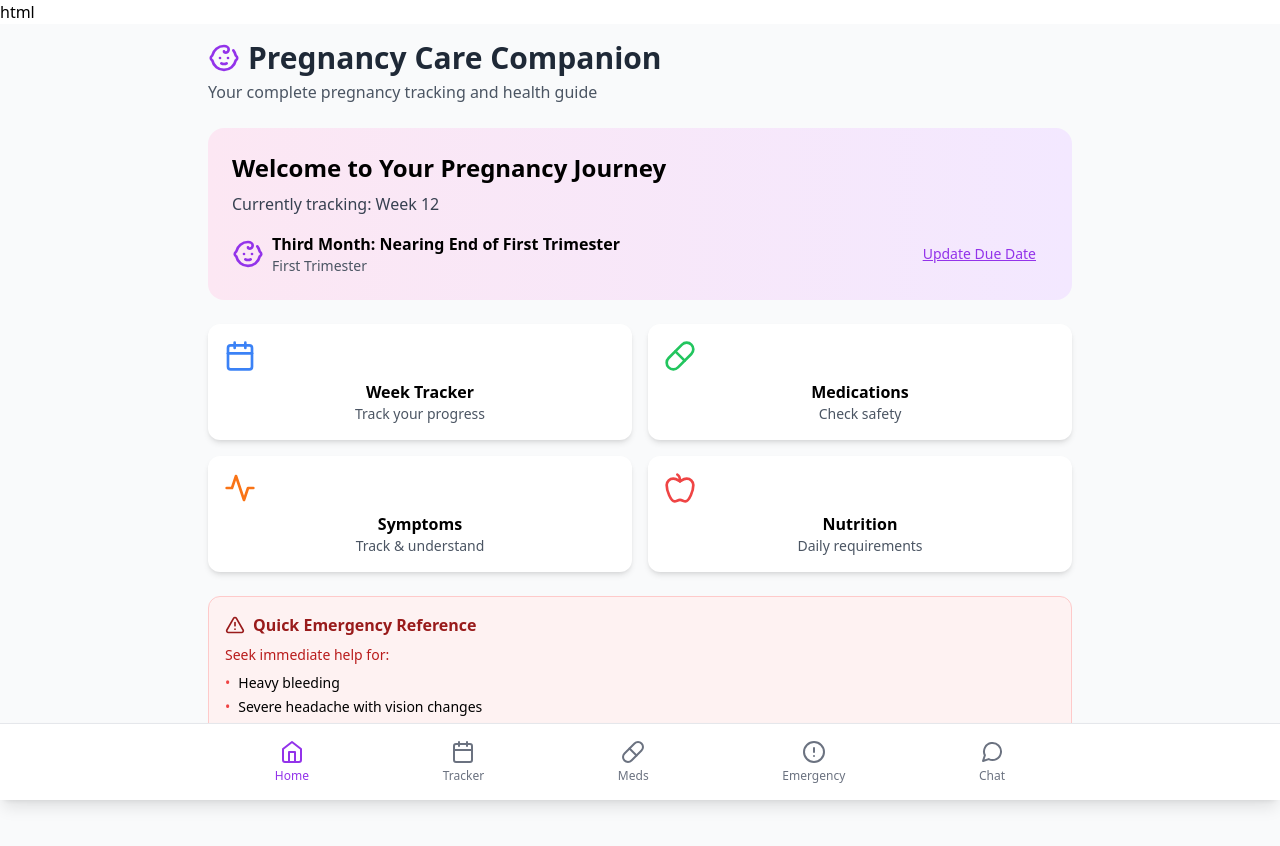
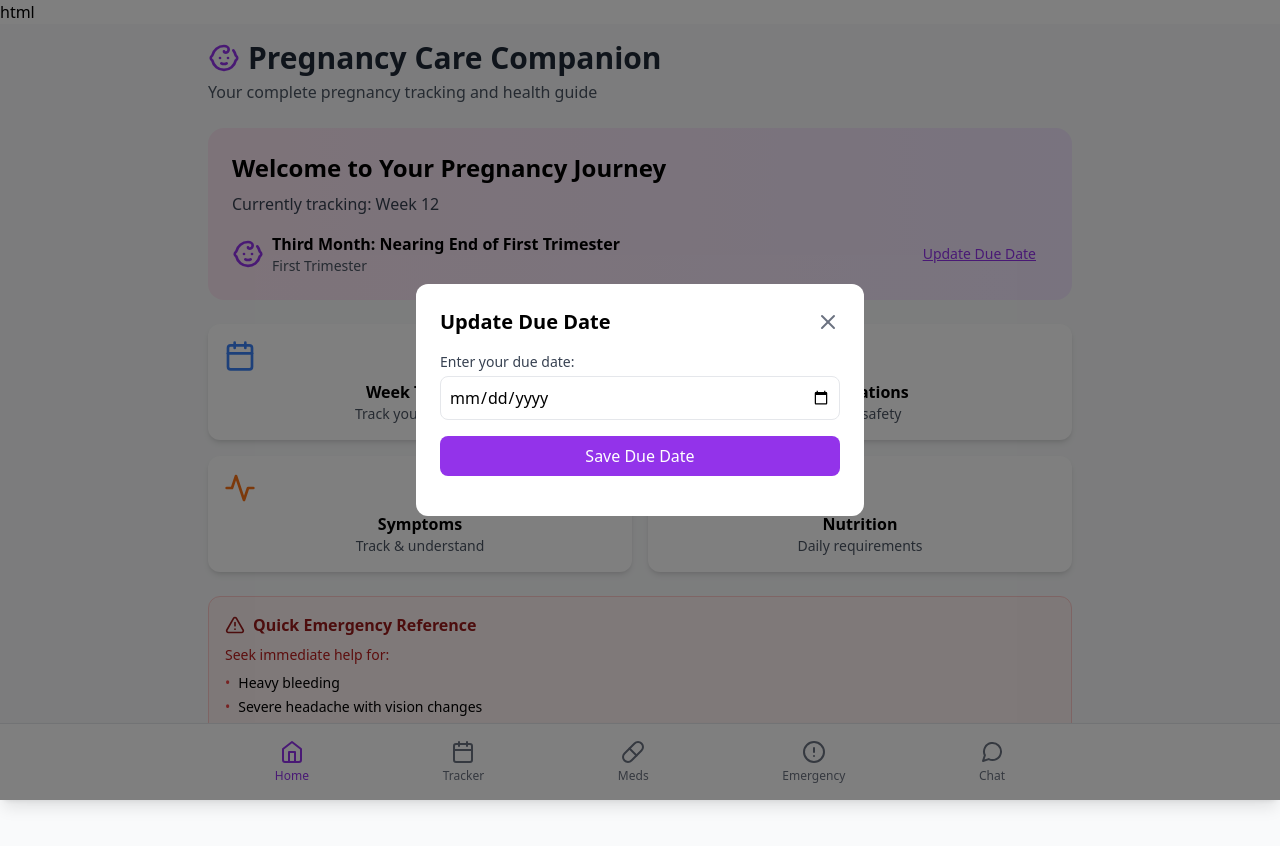
Before and after one commit to sguha07/pregnancy-tracker, a React (Vite) app: page / in a window 1280 px wide. Shown: the top 846 px of the page. Built offline with nearby package versions, Linux system fonts and the light colour scheme.

Commit message:
Update Due Date Patch

```diff
--- a/src/app.jsx
+++ b/src/app.jsx
@@ -229,10 +229,8 @@ export default function PregnancyTrackerApp() {
   const [activeTab, setActiveTab] = useState('home');
   const [dueDate, setDueDate] = useState(() => {
     const saved = localStorage.getItem('pregnancyDueDate');
-    console.log('Loaded due date from storage:', saved);
-    return saved || '';
+    return saved ? saved : '';
   });
-  // Use a number to force re-renders: 0 = closed, 1+ = open
   const [modalVersion, setModalVersion] = useState(() => {
     const saved = localStorage.getItem('pregnancyDueDate');
     return (!saved || saved === '') ? 1 : 0;
@@ -257,7 +255,6 @@ export default function PregnancyTrackerApp() {
   const [chatInput, setChatInput] = useState('');
   const chatEndRef = useRef(null);
 
-  // Debug state changes
   useEffect(() => {
     console.log('Modal version changed:', modalVersion, 'showModal:', showDueDateModal);
   }, [modalVersion, showDueDateModal]);
@@ -285,6 +282,15 @@ export default function PregnancyTrackerApp() {
       setDueDate(inputDate);
       localStorage.setItem('pregnancyDueDate', inputDate);
       setModalVersion(0);
+
+      // Calculate and update the current week
+      const today = new Date();
+      const due = new Date(inputDate);
+      const diffTime = due - today;
+      const diffDays = Math.ceil(diffTime / (1000 * 60 * 60 * 24));
+      const weeksRemaining = Math.floor(diffDays / 7);
+      const calculatedWeek = Math.max(1, Math.min(40, 40 - weeksRemaining));
+      setCurrentWeek(calculatedWeek);
     }
   };
 
@@ -323,11 +329,7 @@ export default function PregnancyTrackerApp() {
             </div>
           </div>
           <button
-            onClick={() => {
-              console.log('Update due date clicked');
-              console.log('Current modal version:', modalVersion);
-              setModalVersion(prev => prev + 1);
-            }}
+            onClick={() => setModalVersion(prev => prev + 1)}
             className="px-3 py-1 text-sm text-purple-600 hover:text-purple-800 underline cursor-pointer"
             type="button"
           >
@@ -790,6 +792,43 @@ export default function PregnancyTrackerApp() {
           )}
         </div>
 
+        {/* Due Date Modal */}
+        {showDueDateModal && (
+          <div className="fixed inset-0 bg-black bg-opacity-50 flex items-center justify-center z-50">
+            <div className="bg-white p-6 rounded-xl max-w-md w-full">
+              <div className="flex justify-between items-center mb-4">
+                <h3 className="text-xl font-bold">Update Due Date</h3>
+                <button
+                  onClick={() => setModalVersion(0)}
+                  className="text-gray-500 hover:text-gray-700"
+                >
+                  <X className="w-6 h-6" />
+                </button>
+              </div>
+              <form onSubmit={handleDueDateSubmit}>
+                <div className="mb-4">
+                  <label className="block text-sm font-medium text-gray-700 mb-1">
+                    Enter your due date:
+                  </label>
+                  <input
+                    type="date"
+                    name="dueDate"
+                    required
+                    className="w-full p-2 border rounded-lg"
+                    min={new Date().toISOString().split('T')[0]} // Prevent past dates
+                  />
+                </div>
+                <button
+                  type="submit"
+                  className="w-full bg-purple-600 text-white py-2 rounded-lg hover:bg-purple-700"
+                >
+                  Save Due Date
+                </button>
+              </form>
+            </div>
+          </div>
+        )}
+
         {/* Bottom Navigation */}
         <nav className="fixed bottom-0 left-0 right-0 bg-white border-t shadow-lg">
           <div className="max-w-4xl mx-auto px-4">
@@ -849,5 +888,4 @@ export default function PregnancyTrackerApp() {
       </div>
     </div>
   );
-
 }
```
